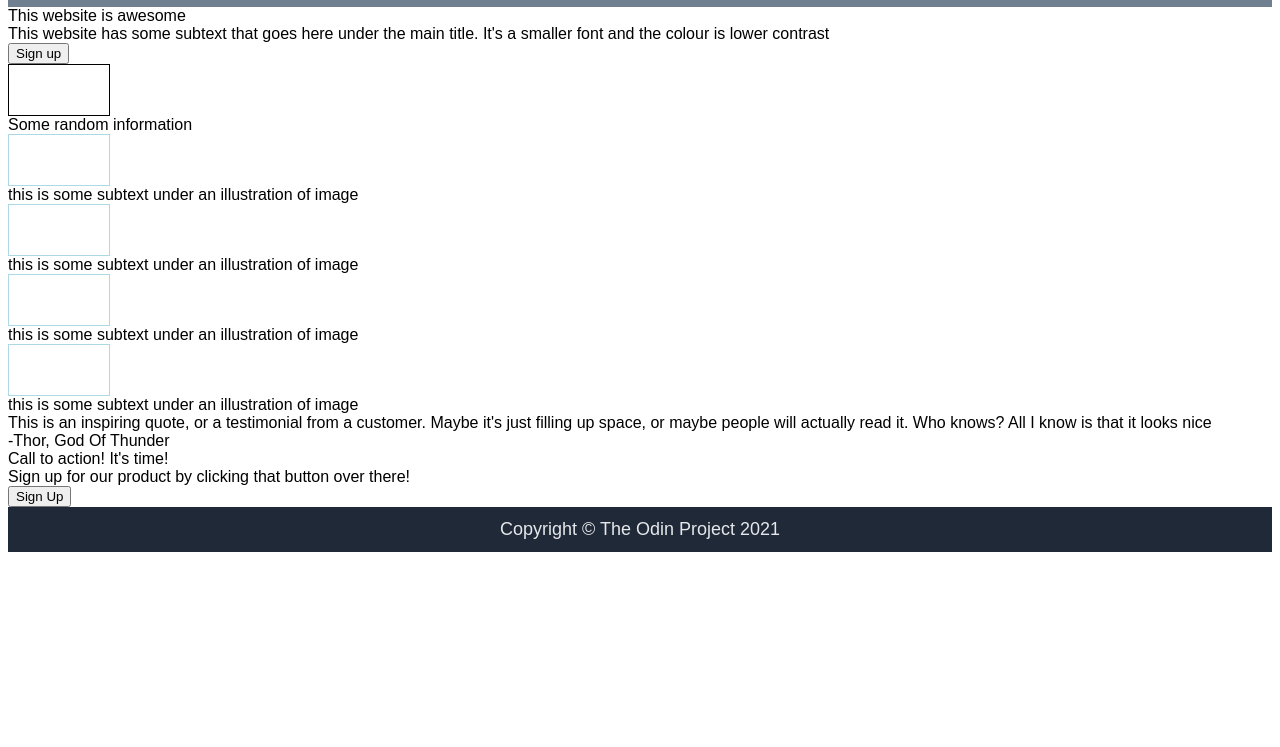
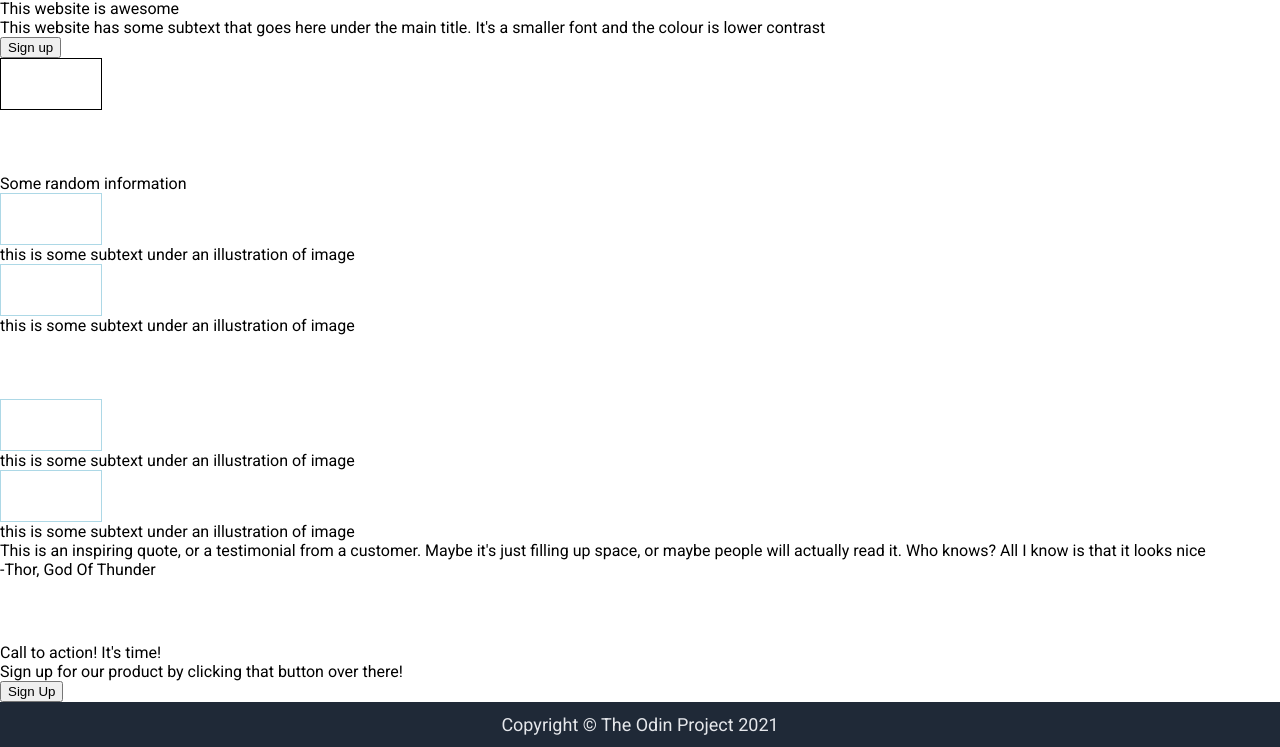
Before and after one commit to candolfi/Landing-Page, a plain HTML site: page index.html in a window 1280 px wide. Shown: the part 53-800 px from the top of the page. Drawn offline with Linux system fonts and the light colour scheme.

Commit message:
Fixed issue of html not filling entire length of page

```diff
--- a/index.html
+++ b/index.html
@@ -5,7 +5,7 @@
     <meta http-equiv="X-UA-Compatible" content="IE=edge">
     <meta name="viewport" content="width=device-width, initial-scale=1.0">
     <title>Landing Page</title>
-    <link rel="stylesheet" href="style.css">
+    <link rel="stylesheet" href="./style.css">
   </head>
   <body>
     <div class="header">
--- a/style.css
+++ b/style.css
@@ -1,7 +1,12 @@
+@import url('https://fonts.googleapis.com/css2?family=Roboto:wght@400;700&display=swap');
+
 body {
+    height: 100vh;
+    margin: 0;
+    overflow: hidden;
+    font-family: Roboto, sans-serif;
     display: flex;
     flex-direction: column;
-    font-family: Arial, Helvetica, sans-serif;
 }
 
 .image-placeholder {
@@ -50,3 +55,7 @@ a {
     justify-content: center;
     padding: 12px;
 }
+
+.hero, .quotes, .info{
+    flex-grow: 1;
+}
```
